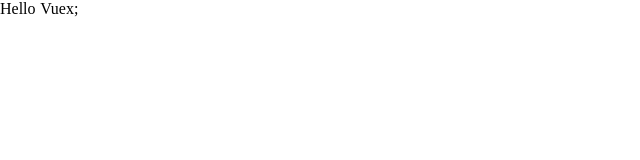
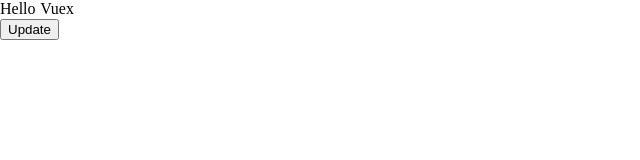
Before and after one commit to Takuya-Ampi/nuxt-project-udemy, a Nuxt app: page / in a window 1280 px wide. Shown: the top 160 px of the page, without its empty margins (0-640 px from the left). Built offline with nearby package versions, Linux system fonts and the light colour scheme.

Commit message:
ミューテーションの利用

```diff
--- a/pages/index.vue
+++ b/pages/index.vue
@@ -8,7 +8,12 @@
         <li v-for="user in users" :key="user.id">{{ user.id }}, {{ user.name }},{{ user.company.name }};</li>
       </ul> -->
       <!-- <img src="~/assets/cat.jpg" alt=""> -->
-      <p>{{ $store.state.message }};</p>
+
+      <!-- vuex -->
+      <!-- vuex stateの参照 -->
+      <p>{{ $store.state.message }}</p>
+      <!-- vuex stateの更新(ミューテーション) -->
+      <button @click="$store.commit('updateMessage')">Update</button>
     </div>
   </section>
 </template>
--- a/store/index.js
+++ b/store/index.js
@@ -6,6 +6,11 @@
       return {
         message: 'Hello Vuex'
       }
+    },
+    mutations: {
+      updateMessage(state){
+        state.message = 'Updated'
+      }
     }
   })
 }
```
